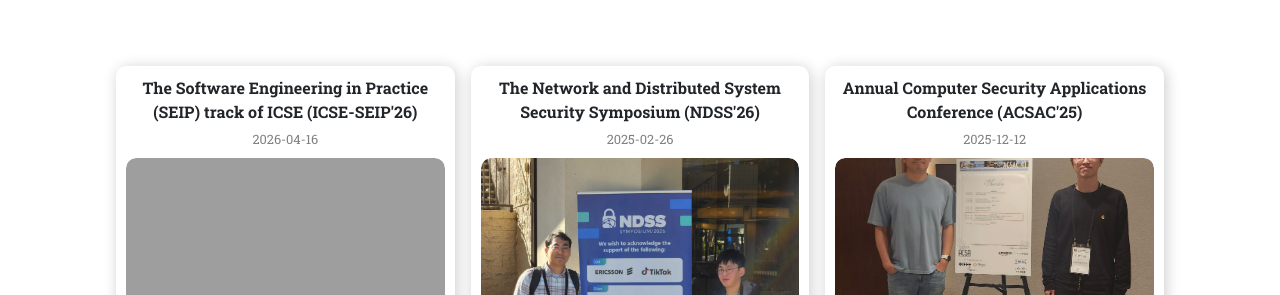
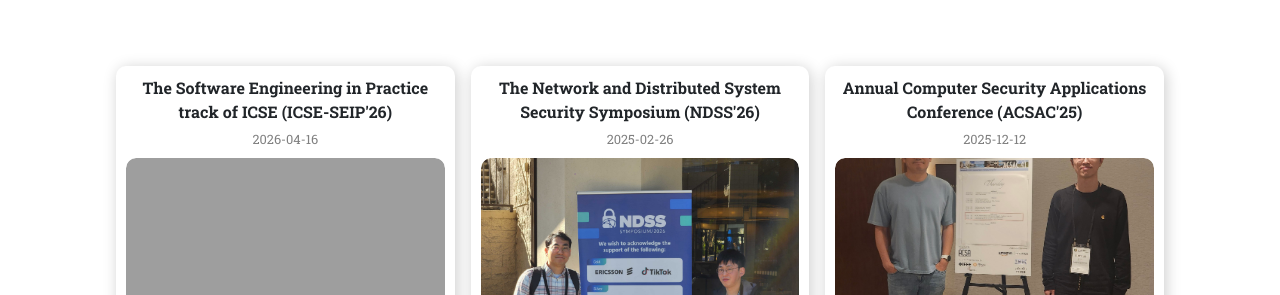
Before and after one commit to SecAI-Lab/secai-lab.github.io, a Jekyll site: the page built from pages/gallery.md, in a window 1280 px wide and 900 px high. Shown: the part 130-425 px from the top of the window. Built offline with Jekyll 4.4.1, drawn with Linux system fonts in a browser that asks for light colours; nearby versions of some CDN libraries.

Commit message:
Update gallery.yml

```diff
--- a/_data/gallery.yml
+++ b/_data/gallery.yml
@@ -1,4 +1,4 @@
-- title: "The Software Engineering in Practice (SEIP) track of ICSE (ICSE-SEIP'26)"
+- title: "The Software Engineering in Practice track of ICSE (ICSE-SEIP'26)"
   images:
     - filename: /ICSE_SEIP_26/20260415_090342.jpg
       date: "2026-04-16"
```
